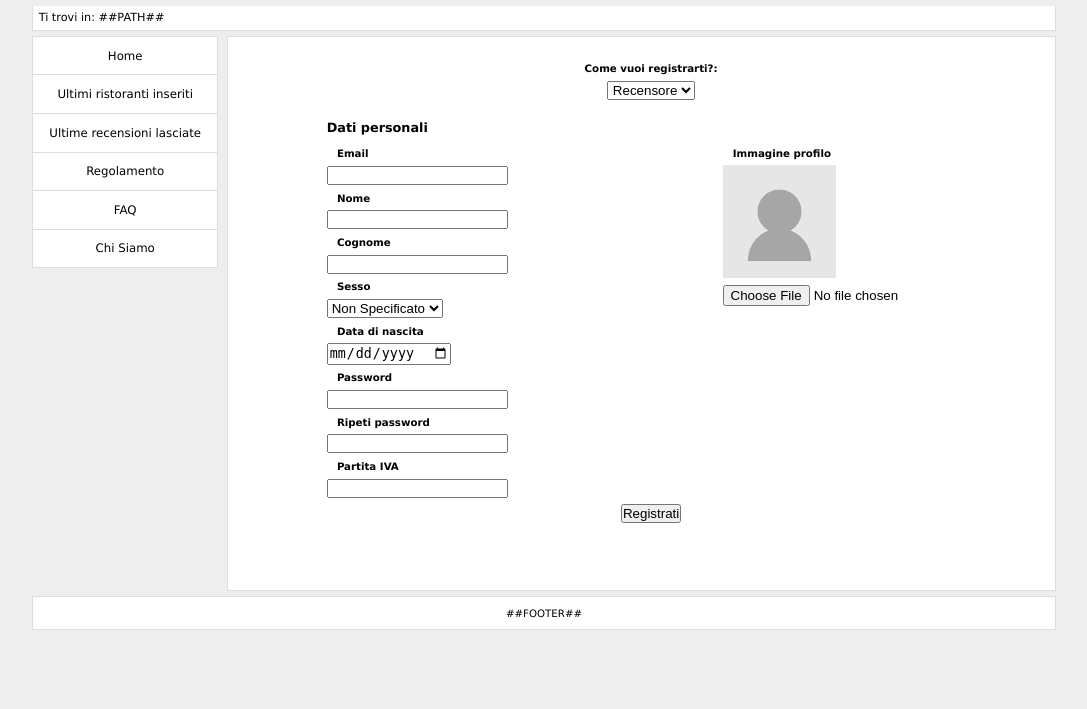
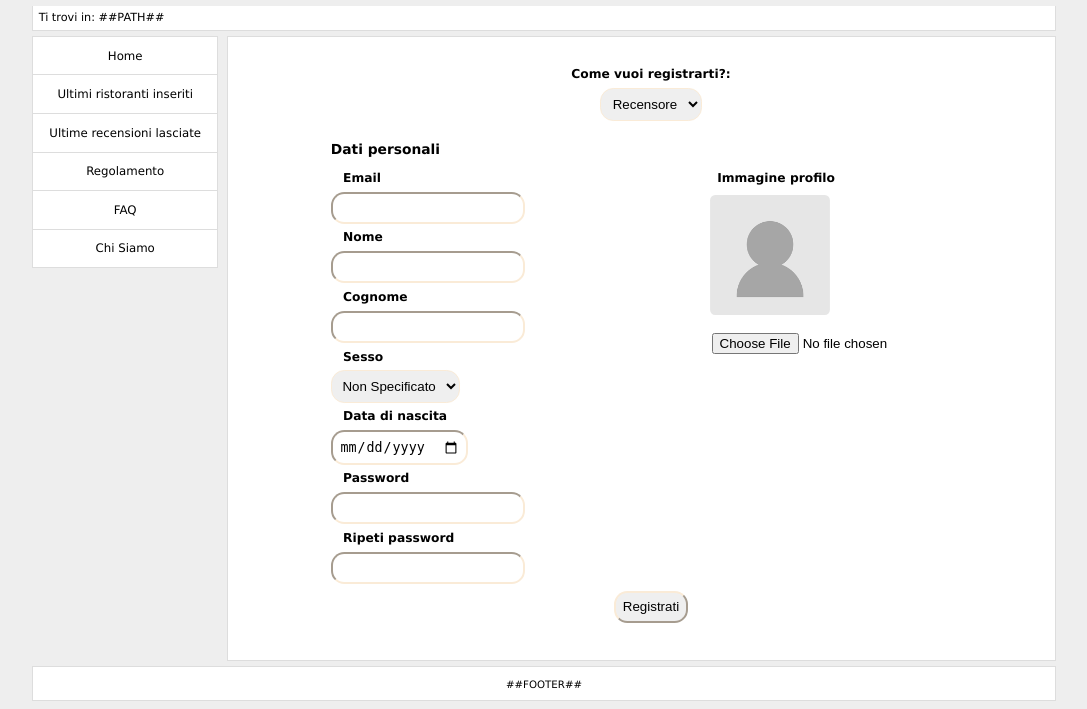
Before and after one commit to EgonGalvani/RestReview, a PHP site: page /html/registrazione.html in a window 1280 px wide. Shown: the part 91-800 px from the top of the page, without its empty margins (96-1183 px from the left). Run offline with PHP 8.4, Linux system fonts and the light colour scheme.

Commit message:
Sistemato registrazione ma è bruttina

```diff
--- a/css/style.css
+++ b/css/style.css
@@ -162,15 +162,16 @@ attivo, poichè questo non è un link */
 #form_fieldset legend{
     padding-top: 1em;
     padding-bottom: 1em;
-    font-size: 1.25em;
+    font-size: 1.35em;
     font-weight: bolder;
 }
 .form_element{
     display: block;
-    /*margin: auto;*/
     margin-top: 0.5em;
     margin-bottom: 0.5em;
-
+    border-radius: 1em;
+    border-color: antiquewhite;
+    padding: 0.5em;
 }
 
 .form_label{
@@ -179,7 +180,7 @@ attivo, poichè questo non è un link */
     padding-bottom: 0.5em;
     margin-left: 1em;
     padding-right: 1em;
-
+    font-size: 1.2em;
 }
 
 .form_element img{
@@ -196,3 +197,7 @@ attivo, poichè questo non è un link */
     margin-right: auto;
     text-align: center;
 }
+
+.hidden{
+    display: none;
+}
--- a/html/registrazione.html
+++ b/html/registrazione.html
@@ -9,7 +9,7 @@
         <meta name="description" content="" />
         <meta name="keywords" content="" />
         <meta name="author" content="##NOME DEL GRUPPO##" />
-
+        <script type="text/javascript" src="../js/script.js"></script>
         <link rel="stylesheet" class="form_element" class="form_element" type="text/css" href="../css/style.css" />
     </head>
 
@@ -42,7 +42,7 @@
                 (https://www.w3schools.com/tags/att_form_encclass="form_element" class="form_element" type.asp)-->
                 <fieldset class="centered" id="form_fieldset">
                     <label class="form_label "for="tipo_utente">Come vuoi registrarti?:</label>
-                    <select class="form_element centered" name="tipo_utente" id=>
+                    <select class="form_element centered" id="sel_regid" name="tipo_utente" onchange="sel_reg()">
                         <option value="recensore">Recensore</option>
                         <option value="ristoratore">Ristoratore</option>
                     </select>
@@ -73,9 +73,9 @@
                     <input class="form_element" class="form_element" type="password" name="password" id="password" required="required" tabindex="7" />
                     <label class="form_label" for="repeatpassword">Ripeti password</label>
                     <input class="form_element" class="form_element" type="password" name="repeatpassword" id="repeatpassword" required="required" tabindex="8" />
-                    <label class="form_label" for="p_iva">Partita IVA</label>
-                    <input class="form_element" class="form_element" type="text" name="p_iva" id="p_iva" tabindex="9" />
-                    <input class="form_element centered" class="form_element" type="submit" value="Registrati"/>
+                    <label class="form_label hidden" id="piva_l" for="p_iva">Partita IVA</label>
+                    <input class="form_element hidden" id="piva" class="form_element" type="text" name="p_iva" id="p_iva" tabindex="9" />
+                    <input class="form_element centered " class="form_element" type="submit" value="Registrati"/>
                 </fieldset>
             </form>
         </div>
--- a/js/script.js
+++ b/js/script.js
@@ -1,5 +1,20 @@
 
 // CODICE PER FAQ
+
+//Codice registrazione
+
+function sel_reg(){
+        var x = document.getElementById("sel_regid").value;
+        if(x=="recensore"){
+            document.getElementById("piva_l").classList.add('hidden');
+            document.getElementById("piva").classList.add('hidden');
+        }
+        else{
+            document.getElementById("piva_l").classList.remove('hidden');
+            document.getElementById("piva").classList.remove('hidden');
+        }
+
+}
 
 // util functions
 
```
